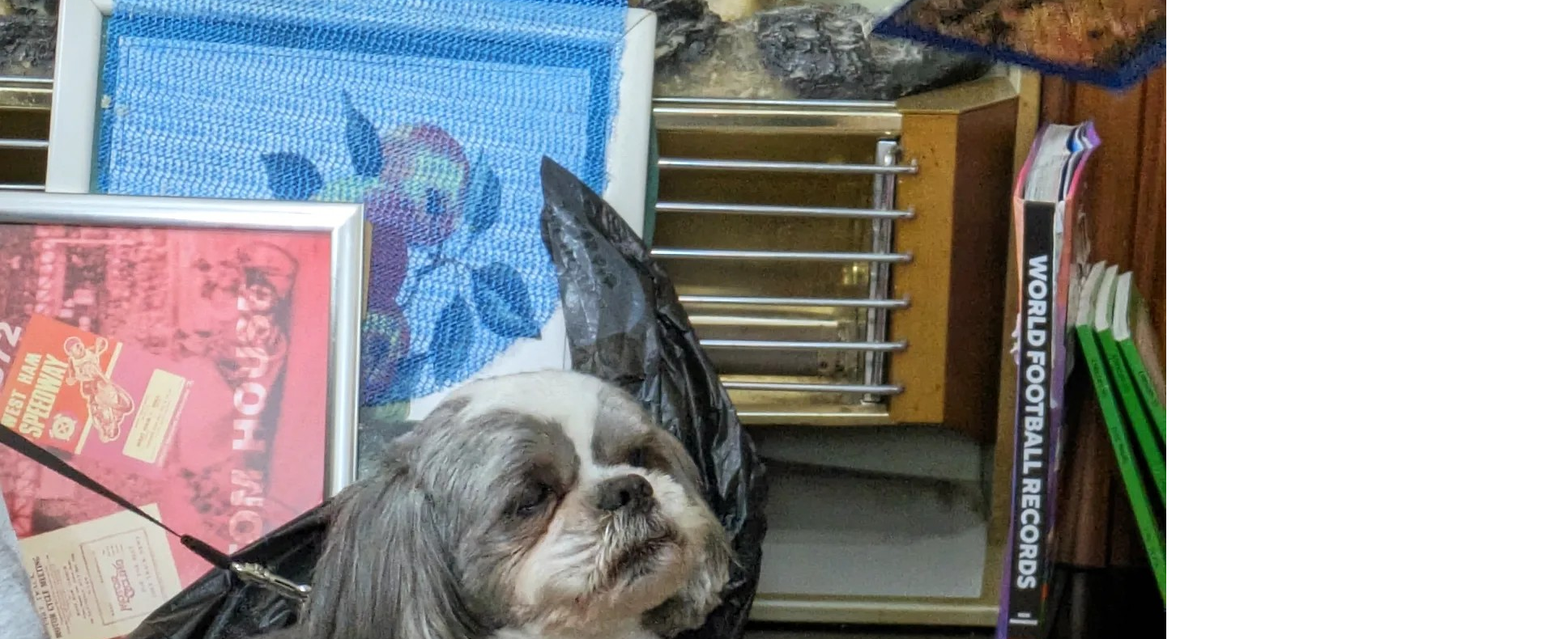
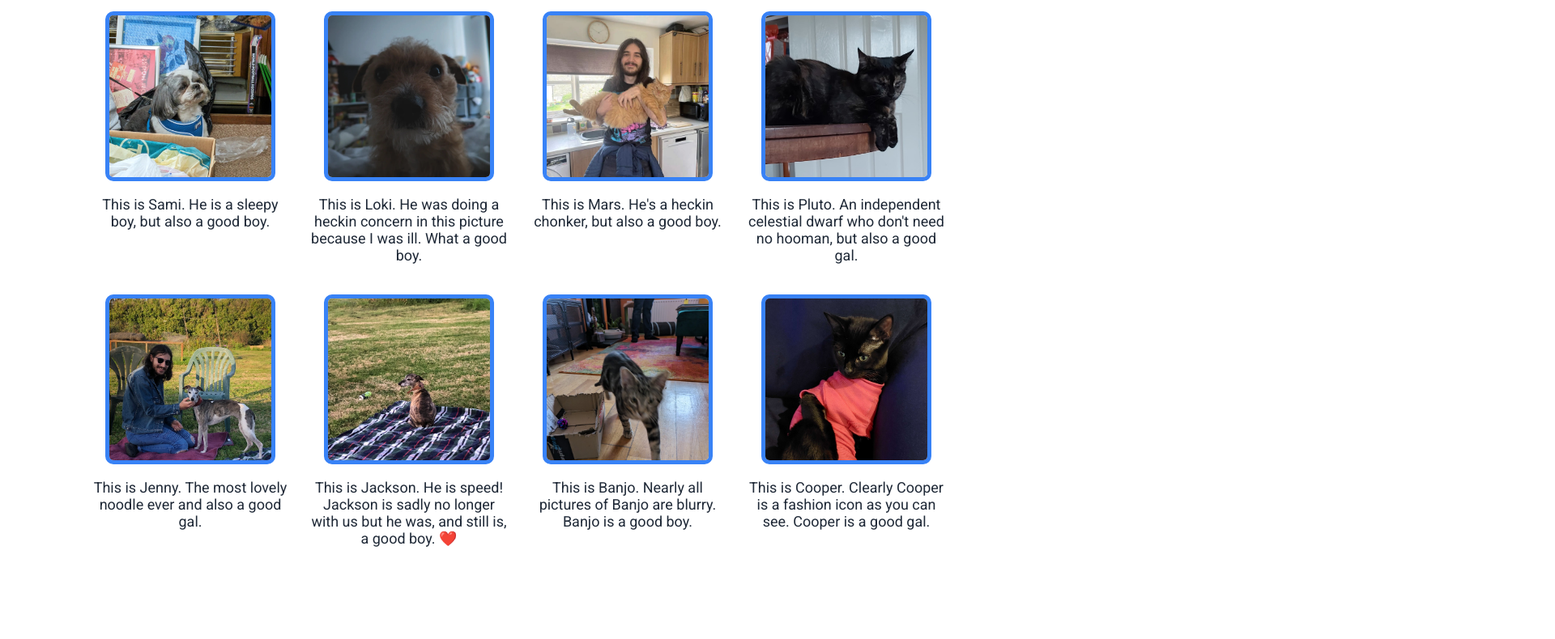
Before and after one commit to Jovuto/odin-landing-page, a plain HTML site: page index.html in a window 1280 px wide. Shown: the part 755-1545 px from the top of the page at 81% size, 1920 px wide, since content can reach past the window. After the commit the page ends 1449 px from the top, so only its background shows below. Drawn offline with Linux system fonts and the light colour scheme; a web font is replaced by a local one.

Commit message:
feat: Add styling to gallery section

```diff
--- a/index.html
+++ b/index.html
@@ -21,7 +21,7 @@
     <div class="heroSection">
         <div class="heroLeft">
             <h1>Only the goodest of boys and gals on this website</h1>
-            <p>Yes, you heard that right. Only the absolute of goodest of boys and gals on this website. Example of a good boy on the right. Please consider signing up for more good boys and gals.</p>
+            <p>Yes, you heard that right. Only the absolute of goodest of boys and gals on this website. Example of a good boy on the right. His name is Mickey and he's a feisty boy who loves the beach. Please consider signing up for more good boys and gals.</p>
             <a href="index.html">Sign up</a>
         </div>
         <img class="heroRight" src="images/mickeyBeach.jpeg">
@@ -30,35 +30,51 @@
         <h2>Here are some more good boys and gals</h2>
         <div class="gallery">
             <div class="galleryEntry">
-                <img src="images/sami.jpeg">
+                <div class="picture">
+                    <img src="images/sami.jpeg">
+                </div>
                 <p>This is Sami. He is a sleepy boy, but also a good boy.</p>
             </div>
             <div class="galleryEntry">
-                <img src="images/loki.jpeg">
+                <div class="picture">
+                    <img src="images/loki.jpeg">
+                </div>
                 <p>This is Loki. He was doing a heckin concern in this picture because I was ill. What a good boy.</p>
             </div>
             <div class="galleryEntry">
-                <img src="images/mars.jpeg">
+                <div class="picture">
+                    <img src="images/mars.jpeg">
+                </div>
                 <p>This is Mars. He's a heckin chonker, but also a good boy.</p>
             </div>
             <div class="galleryEntry">
-                <img src="images/pluto.jpeg">
+                <div class="picture">
+                    <img class="Pluto" src="images/pluto.jpeg">
+                </div>
                 <p>This is Pluto. An independent celestial dwarf who don't need no hooman, but also a good gal.</p>
             </div>
             <div class="galleryEntry">
-                <img src="images/Jenny.jpeg">
+                <div class="picture">
+                    <img class="Jenny" src="images/Jenny.jpeg">
+                </div>
                 <p>This is Jenny. The most lovely noodle ever and also a good gal.</p>
             </div>
             <div class="galleryEntry">
-                <img src="images/Jackson.jpeg">
-                <p>This is Jackson. He is speed! Jackson is sadly no longer with us but he was, and still is, a good boy. &#10084;</p>
+                <div class="picture">
+                    <img src="images/Jackson.jpeg">
+                </div>
+                <p>This is Jackson. He is speed! Jackson is sadly no longer with us but he was, and still is, a good boy. &#x2764;&#xfe0f; </p>
             </div>
             <div class="galleryEntry">
-                <img src="images/Banjo.jpeg">
+                <div class="picture">
+                    <img src="images/Banjo.jpeg">
+                </div>
                 <p>This is Banjo. Nearly all pictures of Banjo are blurry. Banjo is a good boy.</p>
             </div>
             <div class="galleryEntry">
-                <img src="images/cooper.jpg">
+                <div class="picture">
+                    <img class="Cooper" src="images/cooper.jpg">
+                </div>
                 <p>This is Cooper. Clearly Cooper is a fashion icon as you can see. Cooper is a good gal.</p>
             </div>
         </div>
--- a/style.css
+++ b/style.css
@@ -48,6 +48,7 @@ body {
     font-weight: extra-bold;
     color: #F9FAF8;
     font-family: "Roboto", sans-serif;
+    margin: 0;
 }
 
 .heroLeft p {
@@ -73,3 +74,63 @@ body {
     max-width: 500px;
     margin: 50px 0;
 }
+
+.gallerySection {
+    display: flex;
+    flex-direction: column;
+    align-items: center;
+}
+
+.gallerySection h2 {
+    font-size: 36px;
+    font-weight: extra-bold;
+    color: #1F2937;
+    font-family: "Roboto", sans-serif;
+}
+
+.gallery {
+    display: flex;
+    flex-wrap: wrap;
+    justify-content: center;
+    gap: 20px;
+    max-width: 1300px;
+}
+
+.galleryEntry {
+    display: flex;
+    flex-direction: column;
+    align-items: center;
+    max-width: 250px;
+}
+
+.galleryEntry p {
+    font-size: 18px;
+    font-style: light italic;
+    color: #1F2937;
+    font-family: "Roboto", sans-serif;
+    text-align: center;
+}
+
+.picture {
+    width: 200px;
+    height: 200px;
+    overflow: hidden;
+    border: solid 5px #3882F6;
+    border-radius: 10px;
+}
+
+.picture img {
+    max-width: 200px;
+}
+
+.picture .Cooper {
+    margin-top: -50px;
+}
+
+.picture .Pluto {
+    margin-top: -50px;
+}
+
+.picture .Jenny {
+    margin-top: -20px;
+}
```
